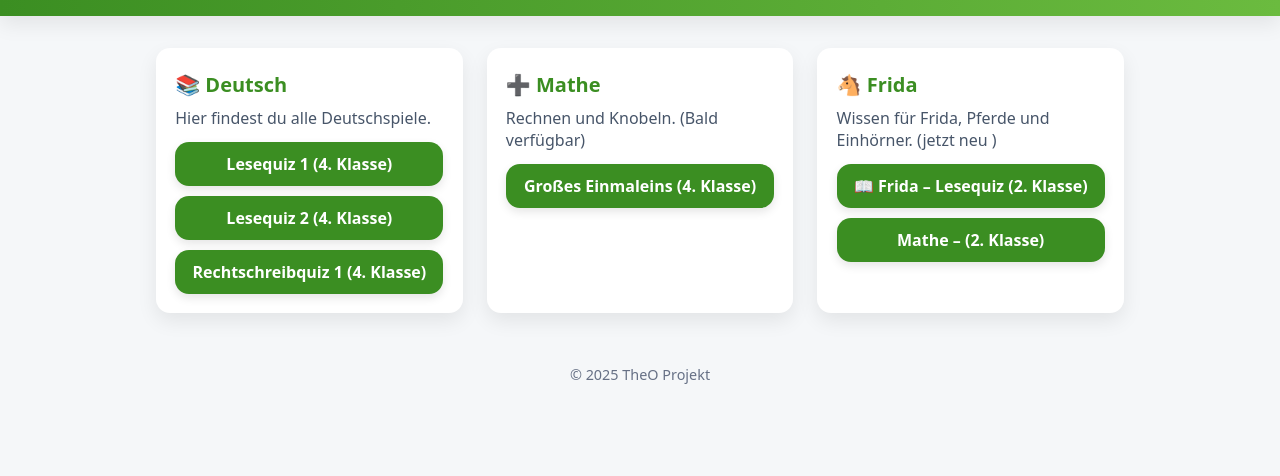
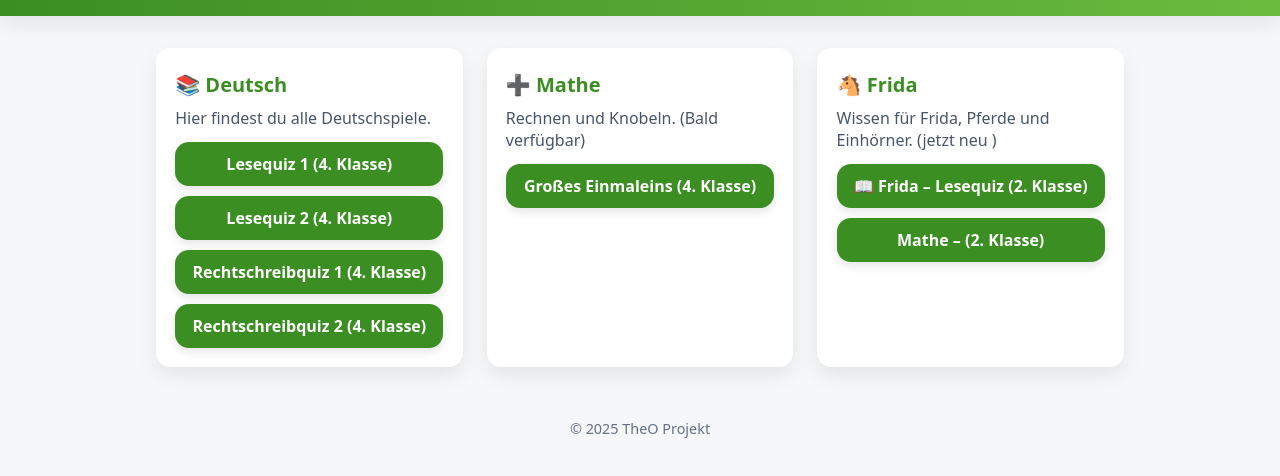
Before and after one commit to TheOProject16/The_O_Project, a plain HTML site: page index.html in a window 1280 px wide. Shown: the part 88-564 px from the top of the page. Drawn offline with Linux system fonts and the light colour scheme.

Commit message:
Update index.html

```diff
--- a/index.html
+++ b/index.html
@@ -57,6 +57,7 @@
         <a href="./SpielDeutsch1.html">Lesequiz 1 (4. Klasse)</a>
         <a href="./SpielDeutsch2.html">Lesequiz 2 (4. Klasse)</a>
         <a href="./theo-rechtschreibspiel.html">Rechtschreibquiz 1 (4. Klasse)</a>
+        <a href="./theo-rechtschreibspiel-schwer.html">Rechtschreibquiz 2 (4. Klasse)</a>
       </div>
     </div>
 
```
